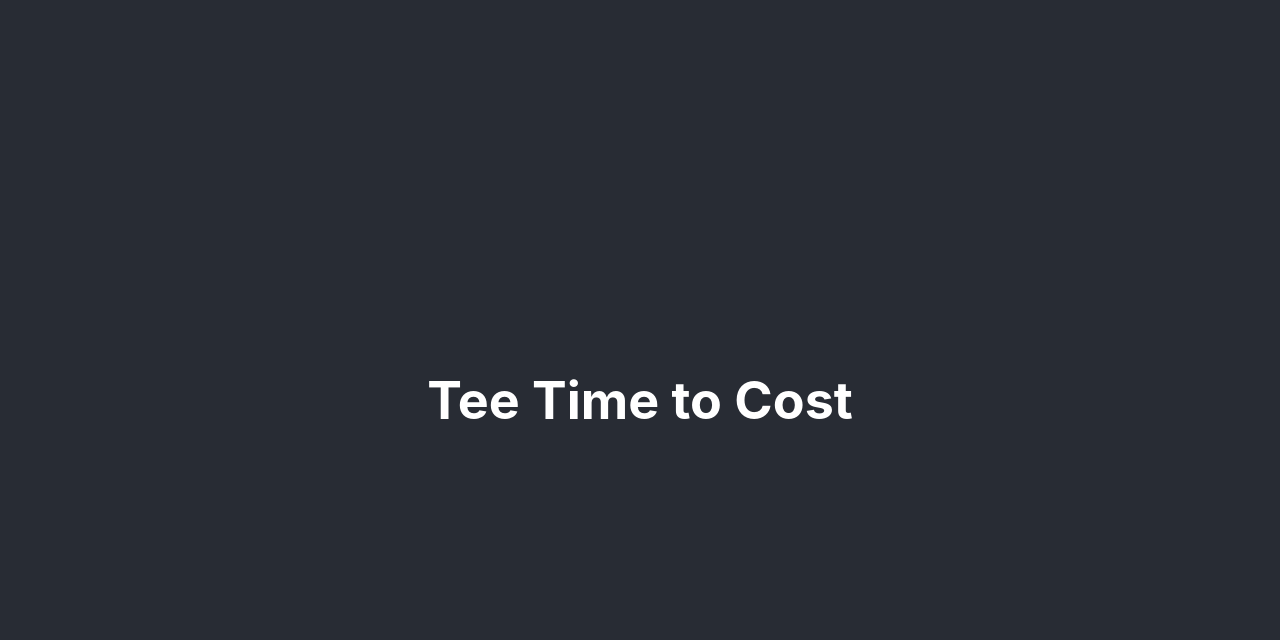
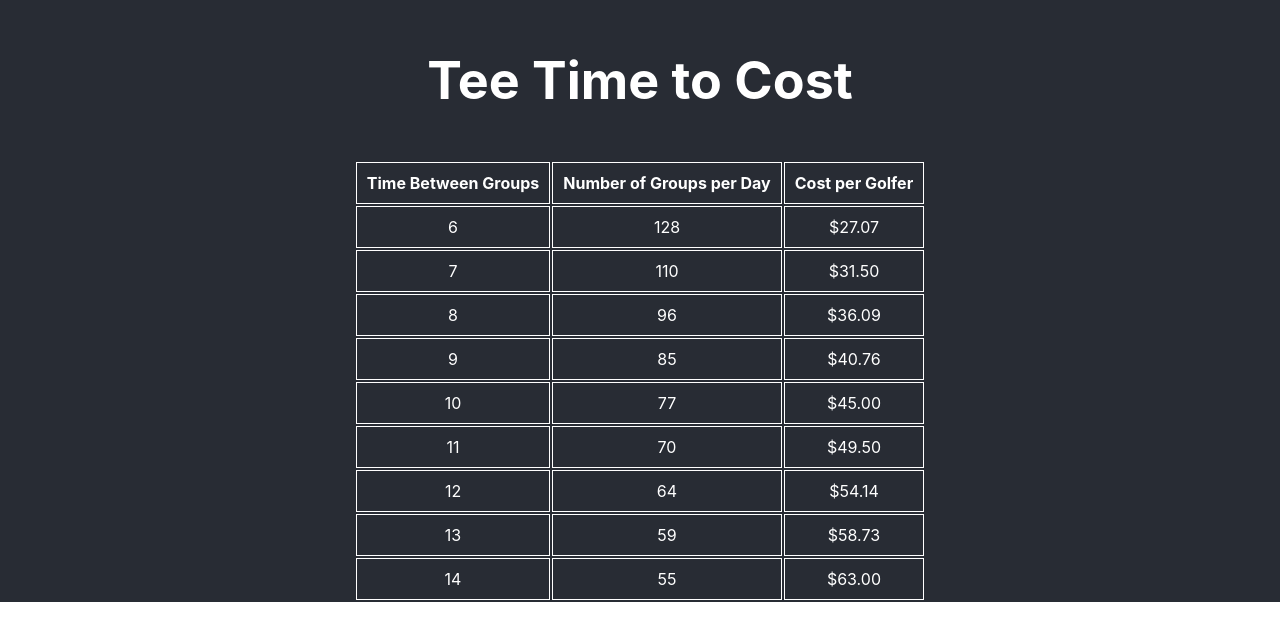
Before and after one commit to matthewtodor/tee-time-to-cost, a React (Create React App) app: page / in a window 1280 px wide. Shown: the top 640 px of the page. Built offline with nearby package versions, Linux system fonts and the light colour scheme.

Commit message:
static table displayed on page.

```diff
--- a/src/App.css
+++ b/src/App.css
@@ -1,5 +1,6 @@
 .App {
 	text-align: center;
+	background-color: #282c34;
 }
 
 .App-logo {
@@ -8,8 +9,7 @@
 }
 
 .App-header {
-	background-color: #282c34;
-	min-height: 100vh;
+	min-height: 20vh;
 	display: flex;
 	flex-direction: column;
 	align-items: center;
@@ -17,3 +17,12 @@
 	font-size: calc(10px + 2vmin);
 	color: white;
 }
+table {
+	color: white;
+	margin: auto;
+}
+th,
+td {
+	padding: 10px;
+	border: 1px solid white;
+}
--- a/src/App.js
+++ b/src/App.js
@@ -51,20 +51,41 @@ const teeTimeCost = (cost, firstTime, lastTime, teeTimeDuration) => {
 		const newTeeTimeDuration = parseInt(teeTimeDuration) + num;
 		const numberofGroups = Math.floor(totalMinutesofPlay / newTeeTimeDuration);
 		const newCost = baseMoneyEarned / numberofGroups / 4;
-		return { newTeeTimeDuration: newTeeTimeDuration, numberofGroups: numberofGroups, newCost: newCost.toFixed(2) };
+		return { "New Time Between Groups": newTeeTimeDuration, "Number of Groups per Day": numberofGroups, "Cost Per Golfer": `$${newCost.toFixed(2)}` };
 	};
-	console.table(arr.map((num) => changeTeeTimeDuration(num)));
-	console.log(`${baseNumberOfGroups} groups of golfers in a day`);
-	console.log(`The course earns $${baseMoneyEarned} per day currently`);
+
+	return arr.map((num) => changeTeeTimeDuration(num));
 };
 
 function App() {
-	teeTimeCost(45, "06:10 AM", "7:00 PM", "10");
+	console.log(teeTimeCost(45, "06:10 AM", "7:00 PM", "10"));
 	return (
 		<div className="App">
 			<header className="App-header">
 				<h1>Tee Time to Cost</h1>
 			</header>
+			<main>
+				<table>
+					<thead>
+						<tr>
+							<th>Time Between Groups</th>
+							<th>Number of Groups per Day</th>
+							<th>Cost per Golfer</th>
+						</tr>
+					</thead>
+					<tbody>
+						{teeTimeCost(45, "06:10 AM", "7:00 PM", "10").map((row) => {
+							return (
+								<tr key={row["New Time Between Groups"]}>
+									<td>{row["New Time Between Groups"]}</td>
+									<td>{row["Number of Groups per Day"]}</td>
+									<td>{row["Cost Per Golfer"]}</td>
+								</tr>
+							);
+						})}
+					</tbody>
+				</table>
+			</main>
 		</div>
 	);
 }
```
